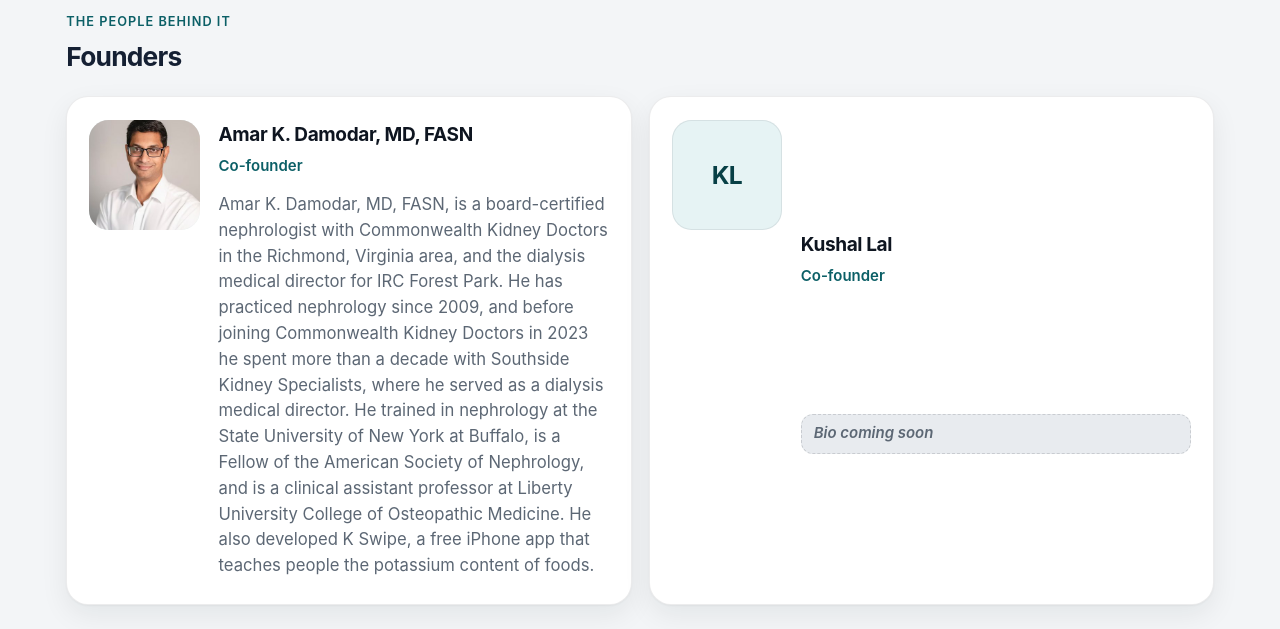
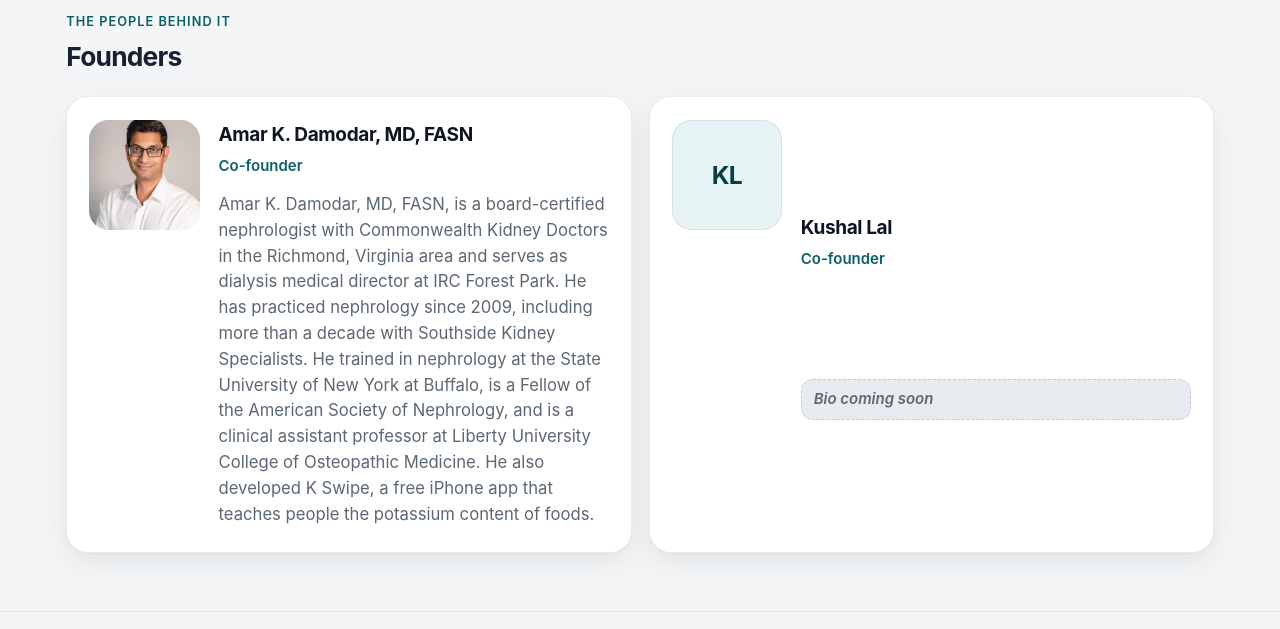
Before and after one commit to amarzon-tech/wellnesstech-site, a plain HTML site: page index.html in a window 1280 px wide. Shown: the part 1131-1760 px from the top of the page. Drawn offline with Linux system fonts and the light colour scheme.

Commit message:
Bio: Alex's corrected version (IRC Forest Park current, FASN only)

```diff
--- a/index.html
+++ b/index.html
@@ -132,7 +132,7 @@
                  alt="Portrait of Amar K. Damodar, MD, FASN">
             <h3>Amar K. Damodar, MD, FASN</h3>
             <p class="founder-role">Co-founder</p>
-            <p class="founder-bio">Amar K. Damodar, MD, FASN, is a board-certified nephrologist with Commonwealth Kidney Doctors in the Richmond, Virginia area, and the dialysis medical director for IRC Forest Park. He has practiced nephrology since 2009, and before joining Commonwealth Kidney Doctors in 2023 he spent more than a decade with Southside Kidney Specialists, where he served as a dialysis medical director. He trained in nephrology at the State University of New York at Buffalo, is a Fellow of the American Society of Nephrology, and is a clinical assistant professor at Liberty University College of Osteopathic Medicine. He also developed K Swipe, a free iPhone app that teaches people the potassium content of foods.</p>
+            <p class="founder-bio">Amar K. Damodar, MD, FASN, is a board-certified nephrologist with Commonwealth Kidney Doctors in the Richmond, Virginia area and serves as dialysis medical director at IRC Forest Park. He has practiced nephrology since 2009, including more than a decade with Southside Kidney Specialists. He trained in nephrology at the State University of New York at Buffalo, is a Fellow of the American Society of Nephrology, and is a clinical assistant professor at Liberty University College of Osteopathic Medicine. He also developed K Swipe, a free iPhone app that teaches people the potassium content of foods.</p>
           </article>
           <article class="founder-card">
             <div class="founder-avatar" aria-hidden="true">KL</div>
```
